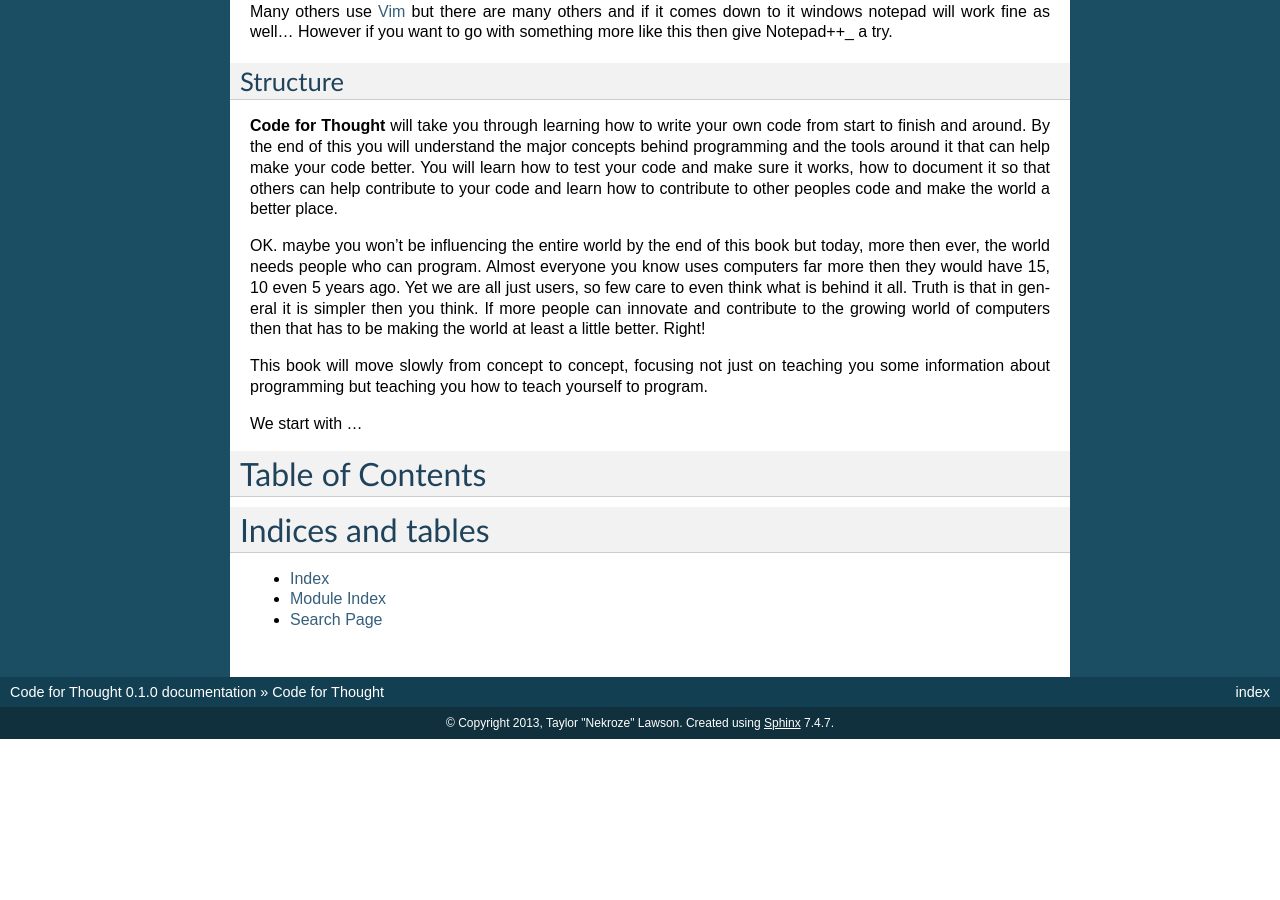
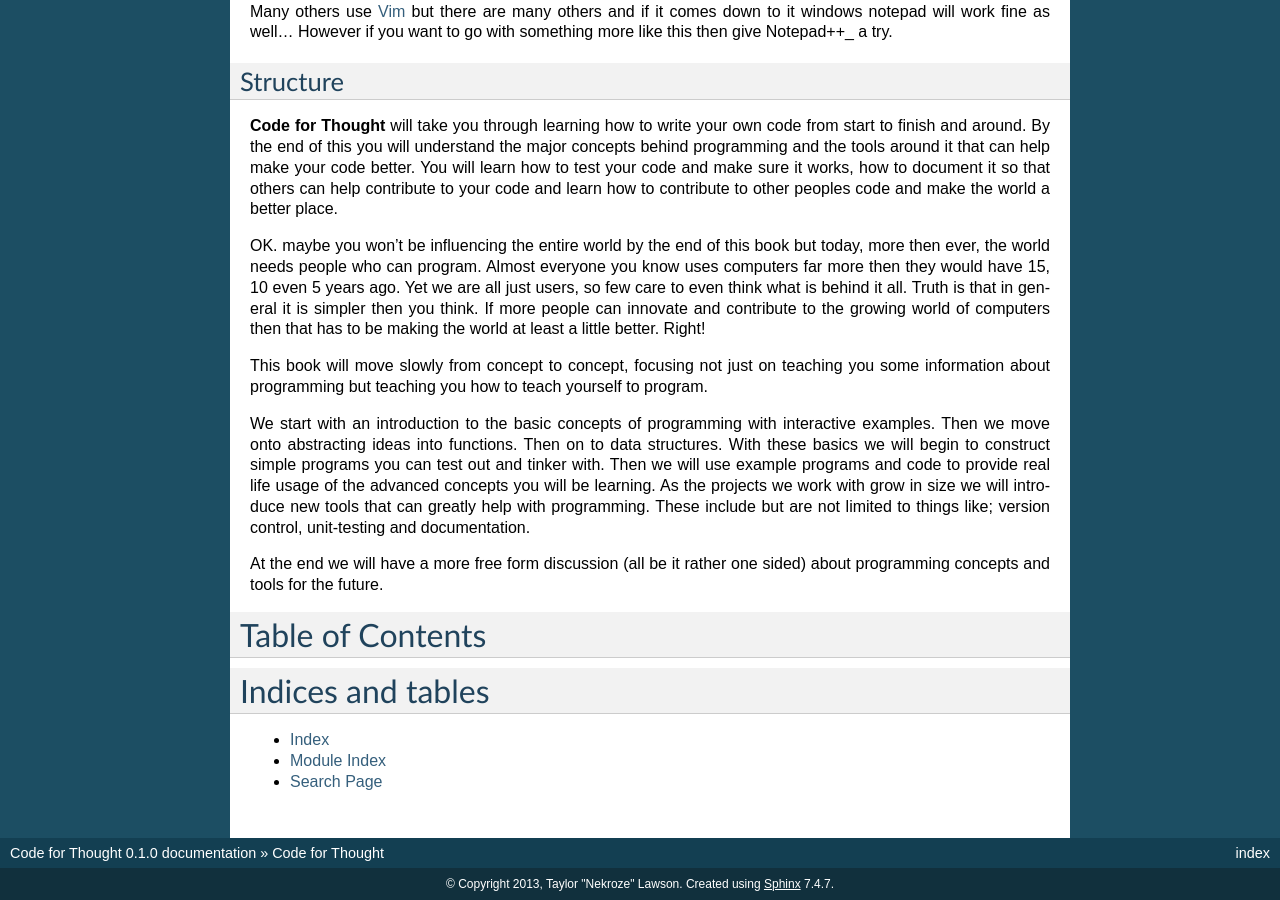
Before and after one commit to Nekroze/codeforthought, a Sphinx documentation site: the page built from docs/index.rst, in a window 1280 px wide and 900 px high, scrolled down 581 px. Built offline with Sphinx 7.4.7, drawn with Linux system fonts in a browser that asks for light colours; before the commit the page ends 1320 px from its top, so only the background shows below that.

Commit message:
Described the general path of chapters

```diff
--- a/docs/index.rst
+++ b/docs/index.rst
@@ -68,7 +68,17 @@ This book will move slowly from concept to concept, focusing not just on
 teaching you some information about programming but teaching you how to teach
 yourself to program.
 
-We start with ...
+We start with an introduction to the basic concepts of programming with
+interactive examples. Then we move onto abstracting ideas into functions. Then
+on to data structures. With these basics we will begin to construct simple
+programs you can test out and tinker with. Then we will use example programs
+and code to provide real life usage of the advanced concepts you will be
+learning. As the projects we work with grow in size we will introduce new
+tools that can greatly help with programming. These include but are not limited
+to things like; version control, unit-testing and documentation.
+
+At the end we will have a more free form discussion (all be it rather one sided)
+about programming concepts and tools for the future.
 
 Table of Contents
 =================
```
